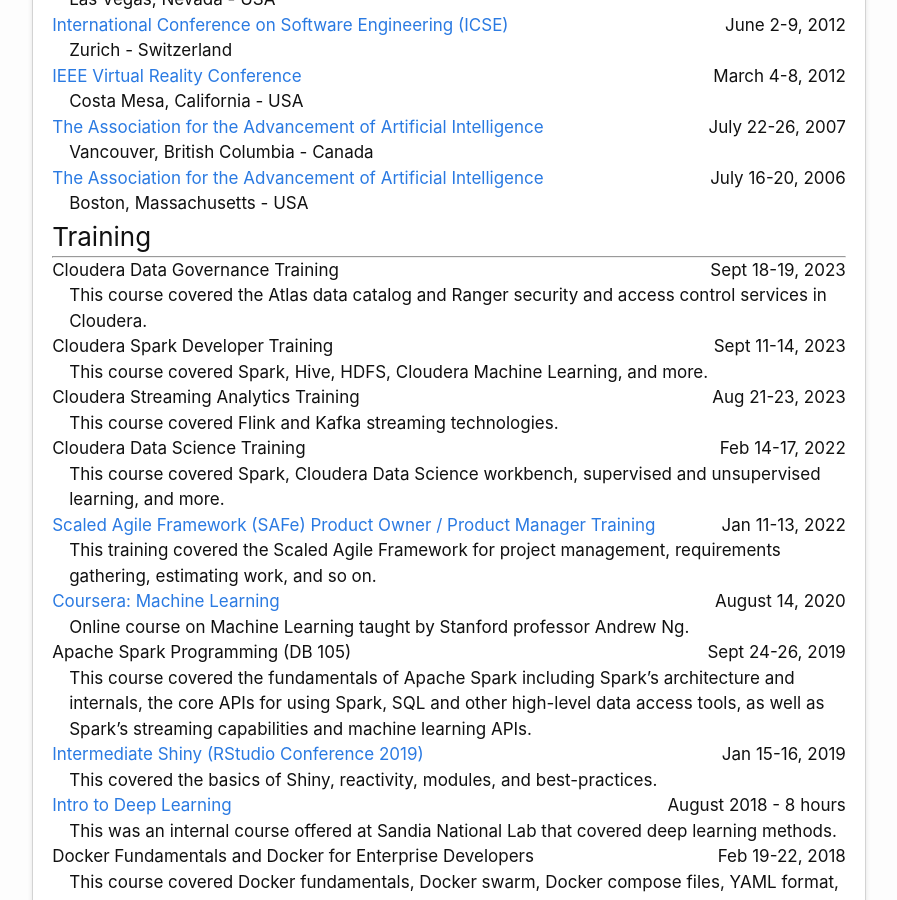
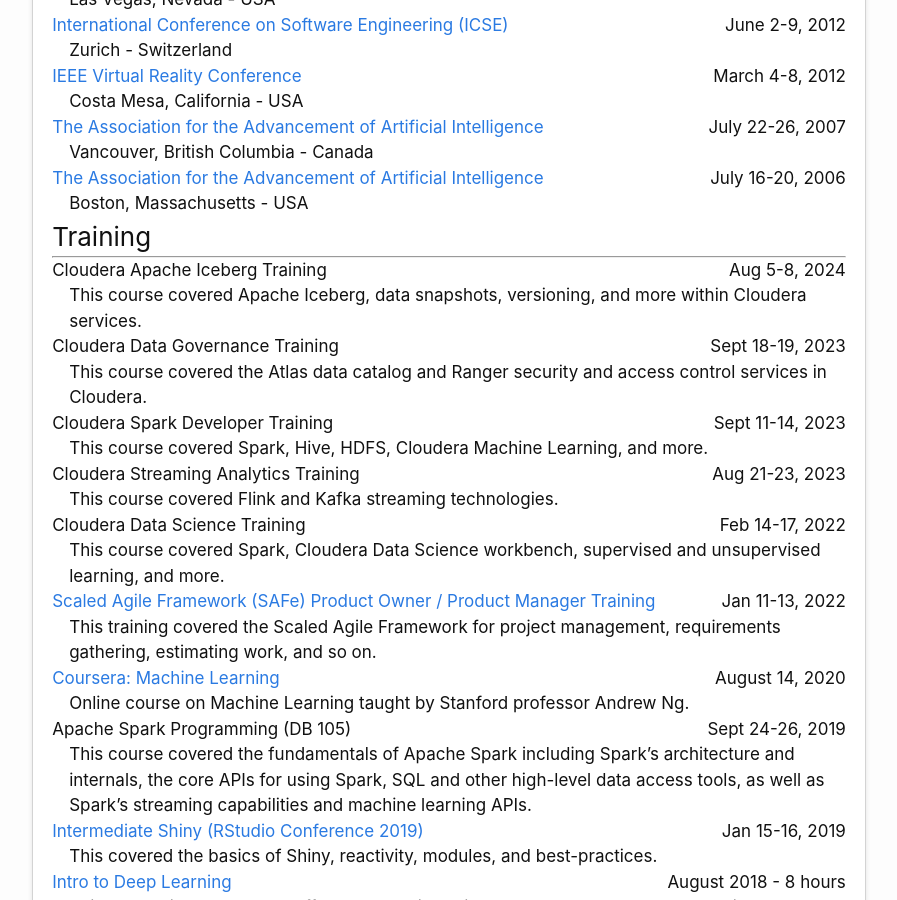
Before and after one commit to carlsonp/carlsonp.github.io, a Jekyll site: the page built from cv.md, in a window 1280 px wide and 900 px high, scrolled down 4964 px. Shown: the whole window, without its empty margins (191-1088 px from the left). Built offline with Jekyll 4.4.1, drawn with Linux system fonts in a browser that asks for light colours.

Commit message:
feat: add Cloudera training class on Apache Iceberg

```diff
--- a/_data/training.json
+++ b/_data/training.json
@@ -1,4 +1,9 @@
 [
+    {
+        "title": "Cloudera Apache Iceberg Training",
+        "date": "Aug 5-8, 2024",
+        "description": "This course covered Apache Iceberg, data snapshots, versioning, and more within Cloudera services."
+    },
     {
         "title": "Cloudera Data Governance Training",
         "date": "Sept 18-19, 2023",
```
